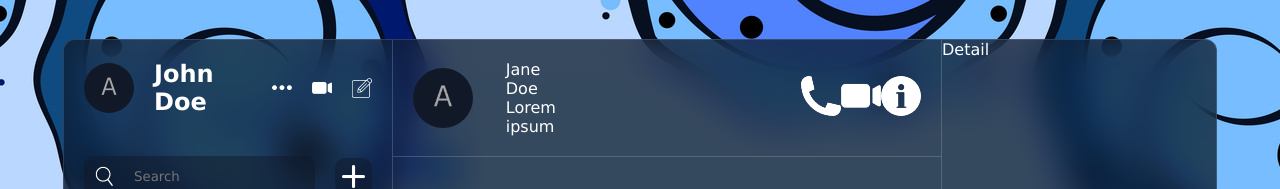
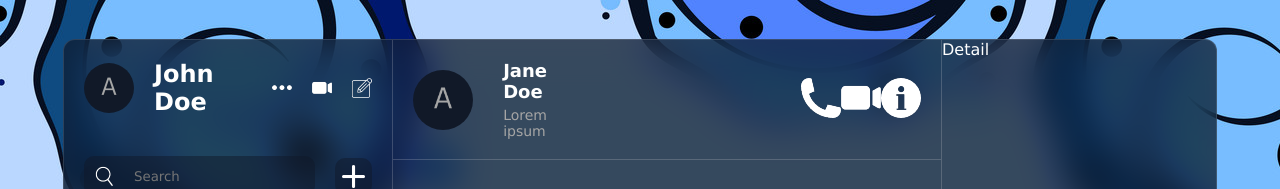
Before and after one commit to JulM64/react-app-chat, a React (Vite) app in the folder my-chat-app/: page / in a window 1280 px wide. Shown: the top 189 px of the page. Built offline with nearby package versions, Linux system fonts and the light colour scheme.

Commit message:
changing chatinfo

```diff
--- a/my-chat-app/src/components/chat/chat.css
+++ b/my-chat-app/src/components/chat/chat.css
@@ -23,9 +23,22 @@
                 object-fit:cover;
             }
             .texts{
-                display: flex;
+                display:flex;
                 flex-direction: column;
+                gap: 5px;
 
+                span{
+                    font-size:18px;
+                    font-weight:bold;
+                    display: block;
+                }
+
+                p{
+                    font-size:14px;
+                    font-weight:300;
+                    color:#a5a5a5;
+                    margin:0;
+                }
             }
          }
      }
```
